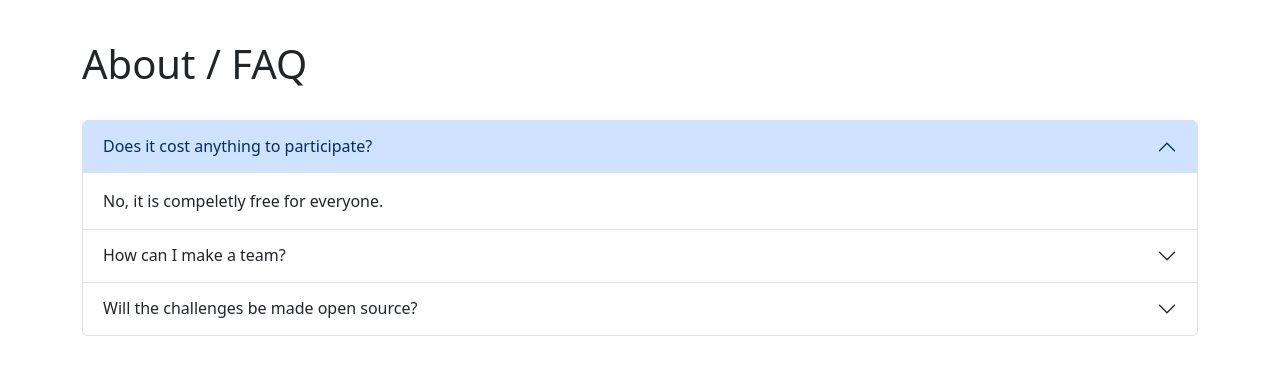
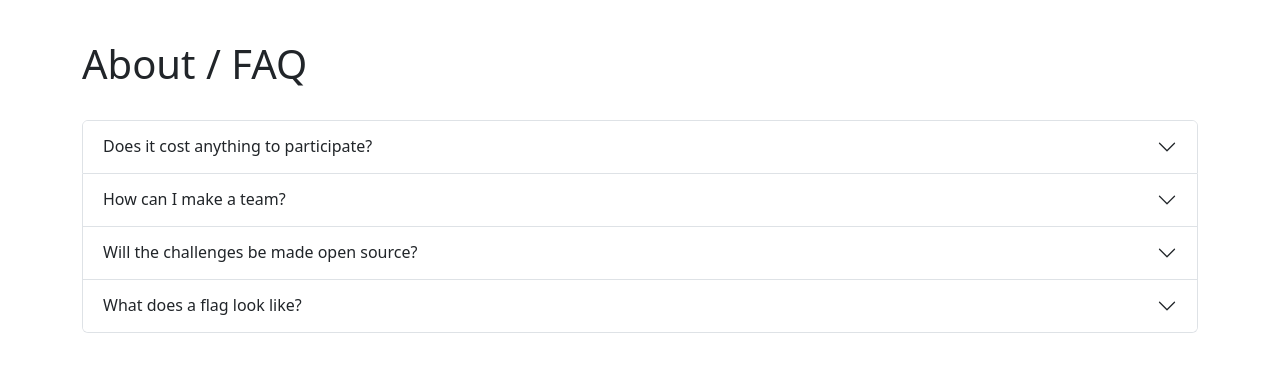
Before and after one commit to Minejerik/ctf_website, a Flask app: page /about in a window 1280 px wide. Shown: the part 56-431 px from the top of the page. Run offline with Flask 3, Linux system fonts and the light colour scheme.

Commit message:
added flag FAQ

```diff
--- a/templates/about.html
+++ b/templates/about.html
@@ -13,11 +13,11 @@ About
     <div class="accordion" id="faq">
         <div class="accordion-item">
           <h2 class="accordion-header">
-            <button class="accordion-button" type="button" data-bs-toggle="collapse" data-bs-target="#collapseOne" aria-expanded="true" aria-controls="collapseOne">
+            <button class="accordion-button collapsed" type="button" data-bs-toggle="collapse" data-bs-target="#collapseOne" aria-expanded="true" aria-controls="collapseOne">
               Does it cost anything to participate?
             </button>
           </h2>
-          <div id="collapseOne" class="accordion-collapse collapse show" data-bs-parent="#faq">
+          <div id="collapseOne" class="accordion-collapse collapse" data-bs-parent="#faq">
             <div class="accordion-body">
               No, it is compeletly free for everyone.
             </div>
@@ -47,6 +47,20 @@ About
             </div>
           </div>
         </div>
+        <div class="accordion-item">
+          <h2 class="accordion-header">
+            <button class="accordion-button collapsed" type="button" data-bs-toggle="collapse" data-bs-target="#collapseFour" aria-expanded="false" aria-controls="collapseFour">
+              What does a flag look like?
+            </button>
+          </h2>
+          <div id="collapseFour" class="accordion-collapse collapse" data-bs-parent="#faq">
+            <div class="accordion-body">
+                A flag looks like this: <br>
+                CTF_NAME{3x@MPLE_F1aG} <br>
+                THIS IS NOT A REAL FLAG, DO NOT USE IT
+            </div>
+          </div>
+        </div>
       </div>
 </div>
 {% endblock %}
```
